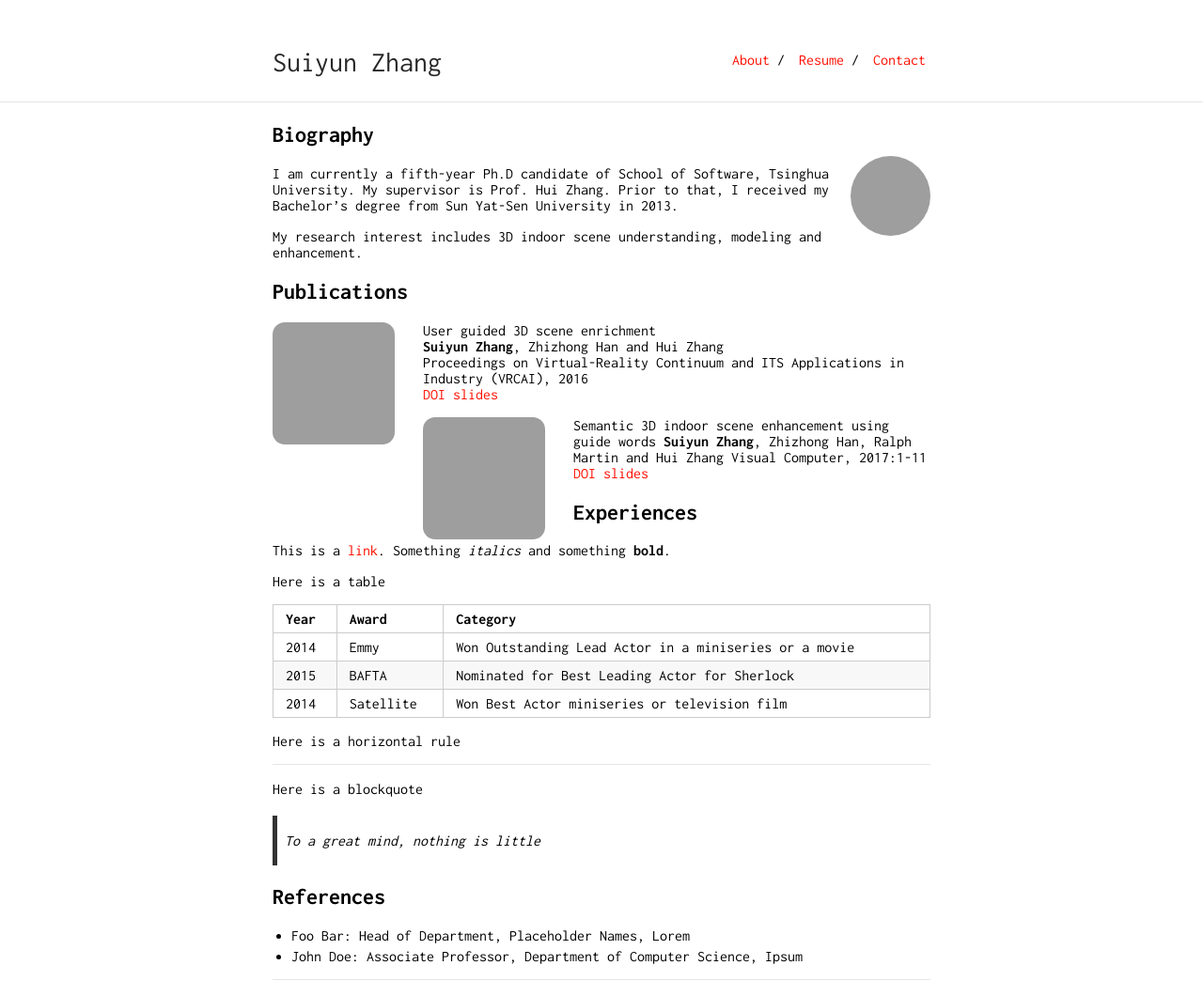
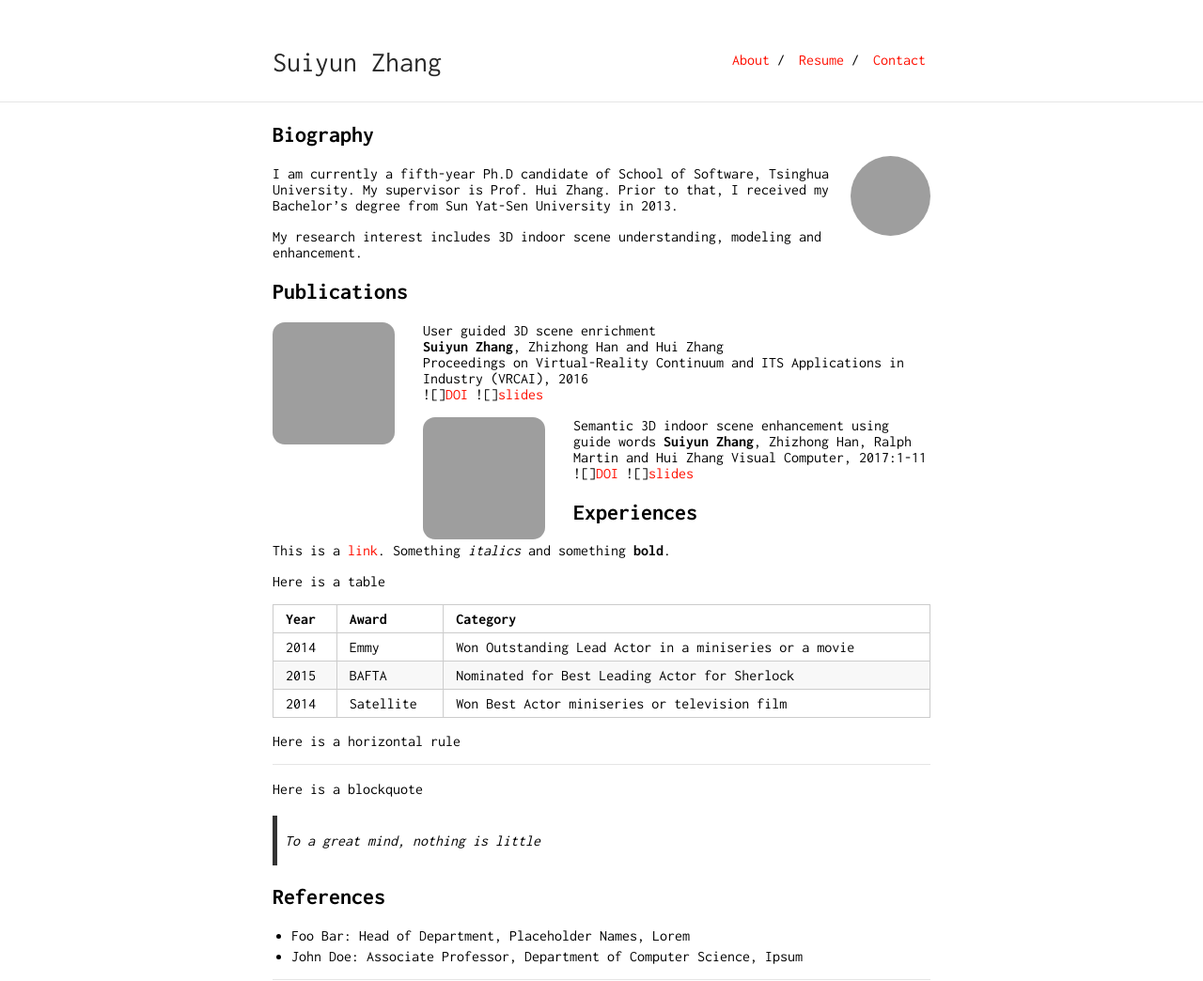
Before and after one commit to zhsuiy/suiyun.github.io, a Jekyll site: the page built from index.md, in a window 1280 px wide. Shown: the whole page at 94% size. Built offline with Jekyll 4.4.1, drawn with Linux system fonts in a browser that asks for light colours; our own code applies the rules of GitHub Pages for plain Markdown files; part of the change alters nothing that is shown; grey boxes are pictures that could not be loaded.

```diff
--- a/index.md
+++ b/index.md
@@ -16,13 +16,13 @@ My research interest includes 3D indoor scene understanding, modeling and enhanc
 User guided 3D scene enrichment
 **Suiyun Zhang**, Zhizhong Han and Hui Zhang
 Proceedings on Virtual-Reality Continuum and ITS Applications in Industry (VRCAI), 2016
-[DOI](https://doi.org/10.1145/3013971.3014002 "paper") [slides](enrichment.pdf)
+![][DOI](https://doi.org/10.1145/3013971.3014002 "paper") ![][slides](enrichment.pdf)
 
 <img class="project-picture" src="suiyun.jpg">
 Semantic 3D indoor scene enhancement using guide words
 **Suiyun Zhang**, Zhizhong Han, Ralph Martin and Hui Zhang
 Visual Computer, 2017:1-11
-[DOI](https://doi.org/10.1007/s00371-017-1394-5, "paper") [slides](enhancement.pdf)
+![][DOI](https://doi.org/10.1007/s00371-017-1394-5, "paper") ![][slides](enhancement.pdf)
 
 
 ## Experiences
```
